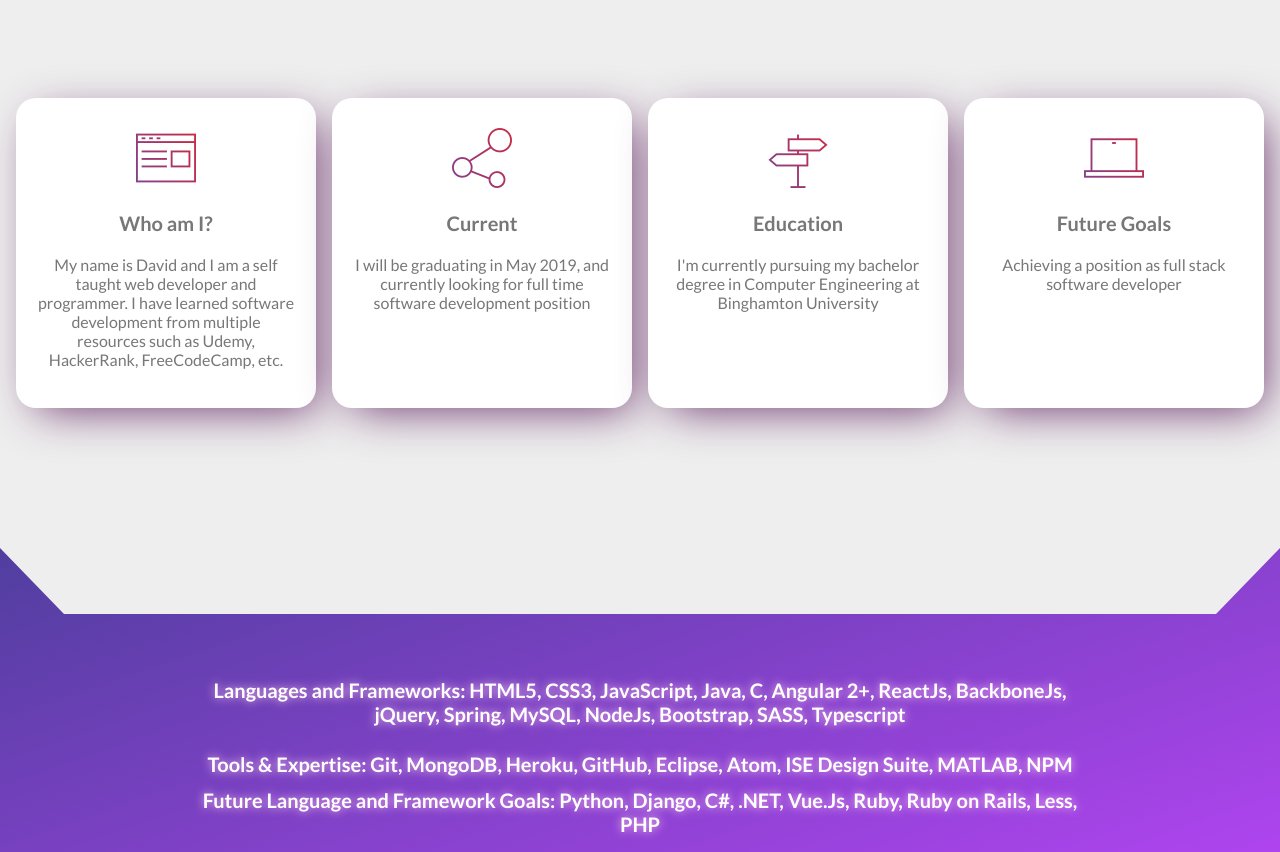
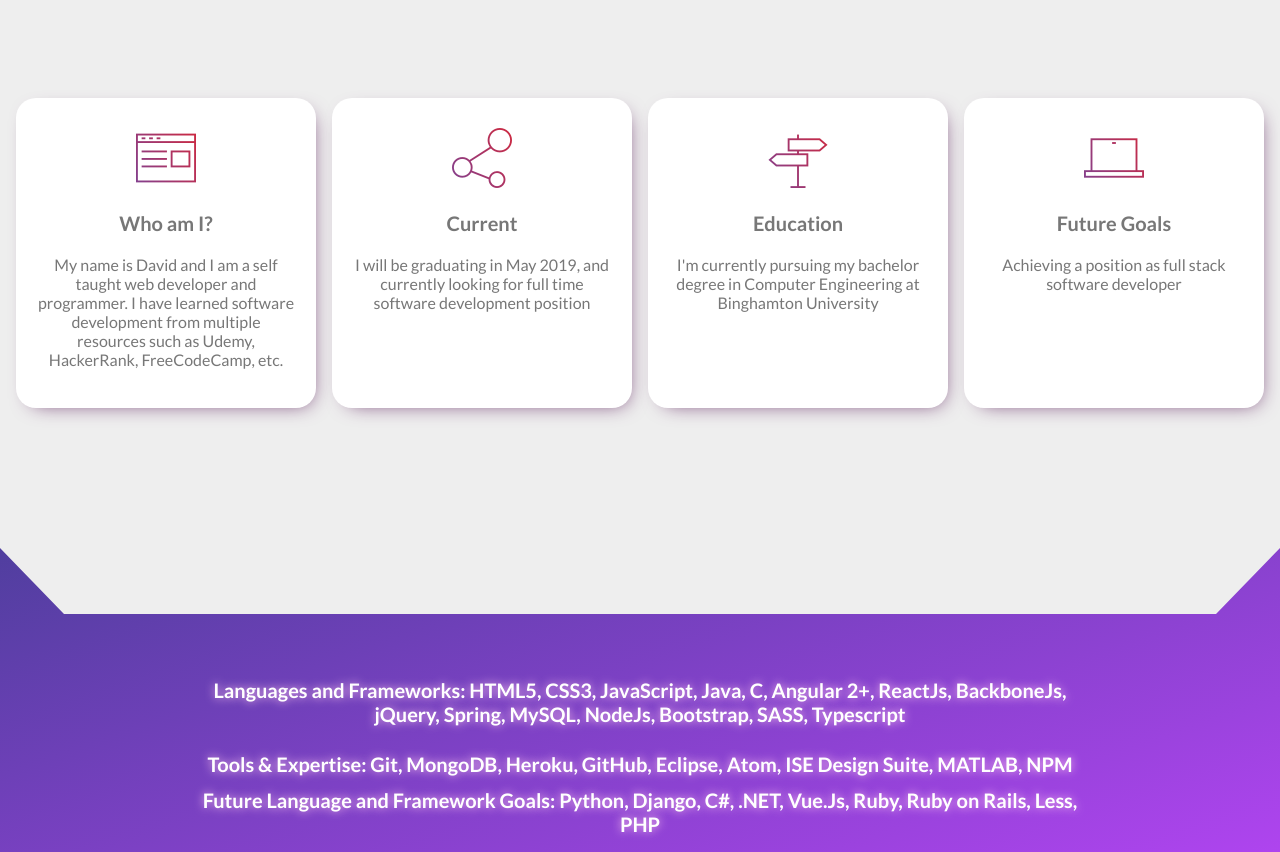
Before and after one commit to david2999999/DJ-Design-Studio-Revamped, a website: page index.html in a window 1280 px wide. Shown: the part 802-1654 px from the top of the page. Drawn offline with nearby package versions, Linux system fonts and the light colour scheme; files that its build step writes are made by us from their sources.

Commit message:
updated box shadow mixin

```diff
--- a/sass/abstract/_mixin.scss
+++ b/sass/abstract/_mixin.scss
@@ -34,9 +34,9 @@
 }
 
 @mixin box-shadow-purple{
-  -webkit-box-shadow: 10px 11px 46px -10px rgba(107,52,107,1);
-  -moz-box-shadow: 10px 11px 46px -10px rgba(107,52,107,1);
-  box-shadow: 10px 11px 46px -10px rgba(107,52,107,1);
+  -webkit-box-shadow: 5px 6px 20px -10px rgba(107,52,107,1);
+  -moz-box-shadow: 5px 6px 20px -10px rgba(107,52,107,1);
+  box-shadow: 5px 6px 20px -10px rgba(107,52,107,1);
 }
 // media queries
 @mixin respond($breakpoint){
```
